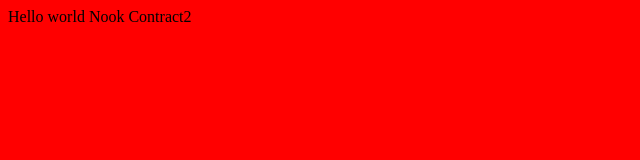
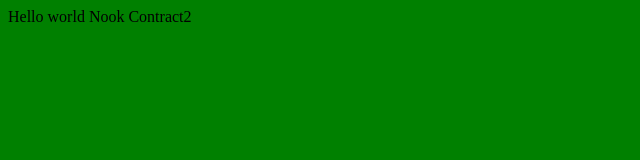
Before and after one commit to thenook/nook, a plain HTML site: page index.html in a window 1280 px wide. Shown: the whole page, without its empty margins (0-640 px from the left). Drawn offline with Linux system fonts and the light colour scheme.

Commit message:
Chang BG

```diff
--- a/index.html
+++ b/index.html
@@ -2,7 +2,7 @@
 <head>
 	<title>GitHub Test</title>
 	<style type="text/css">
-		body {background-color: red; }
+		body {background-color: green; }
 	</style>
 </head>
 <body>
```
